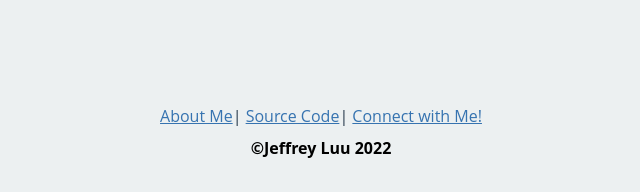
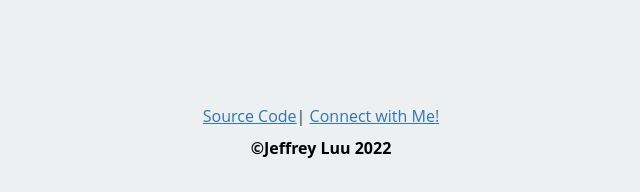
Before and after one commit to jdluu/BlackJack, a Flask app: page / in a window 1280 px wide. Shown: the part 608-800 px from the top of the page, without its empty margins (327-967 px from the left). Run offline with Flask 2, Linux system fonts and the light colour scheme.

Commit message:
modified homepage

```diff
--- a/templates/home.html
+++ b/templates/home.html
@@ -33,7 +33,6 @@
     <footer>
         <!-- Footer links-->
         <div class = "footer-links">
-            <a href=""> About Me</a>|
             <a href="https://github.com/jdluu/BlackJack"> Source Code</a>|
             <a href="https://www.linkedin.com/in/jeffrey-luu/"> Connect with Me!</a>
             <!-- Create a copyright for 2022-->
```
